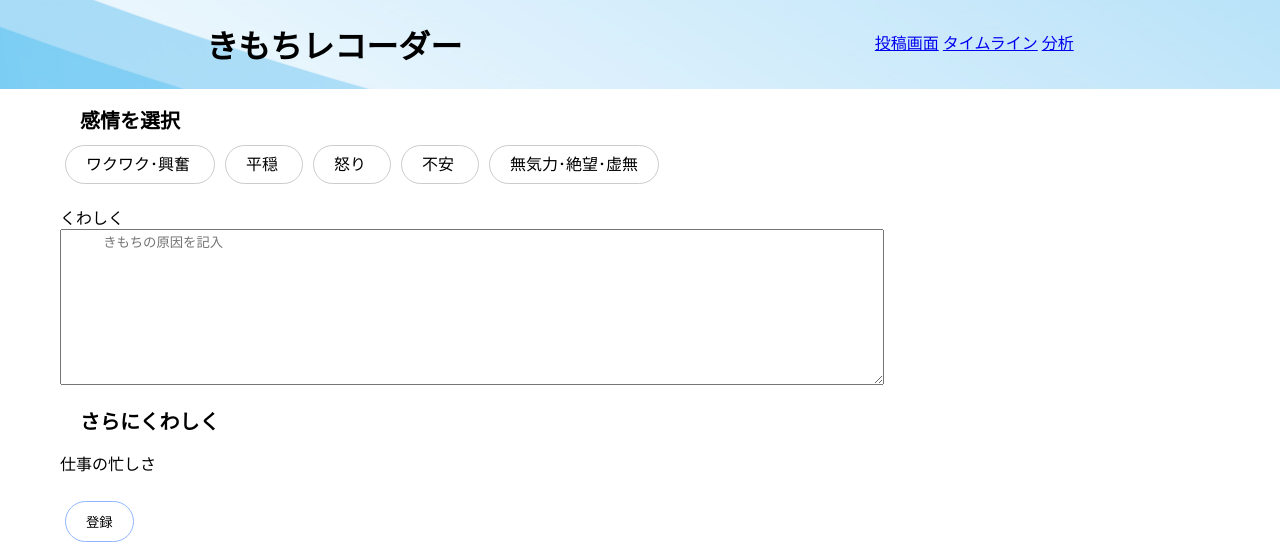
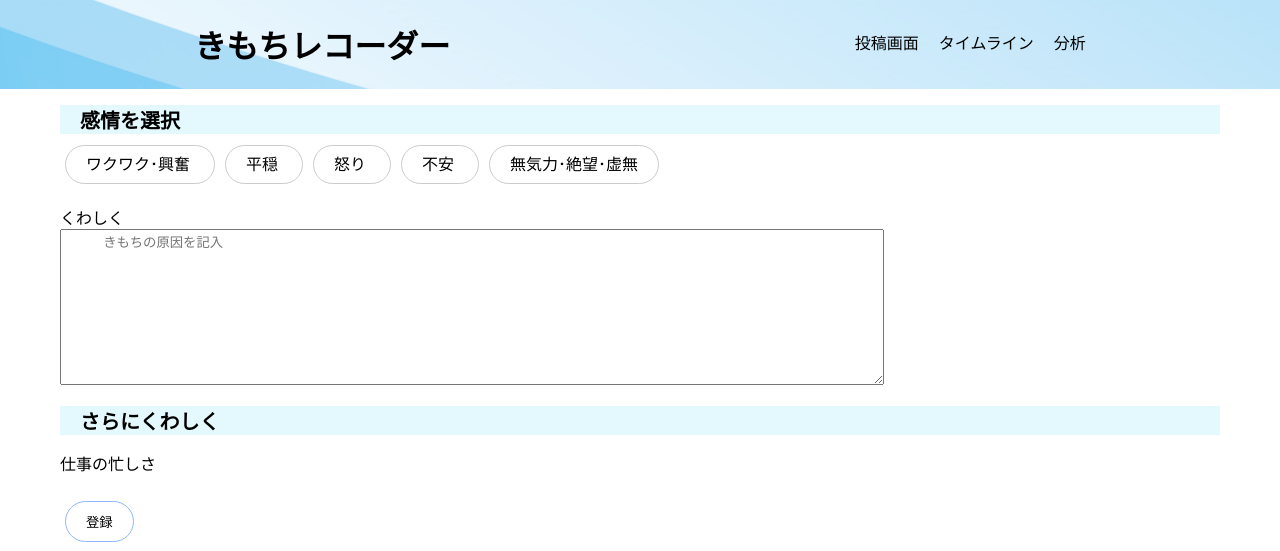
Before and after one commit to M2U7BF/emotion_recorder, a Django app: page / in a window 1280 px wide. Shown: the top 551 px of the page. Run offline with Django 4.2, Linux system fonts and the light colour scheme; style sheets or scripts are compiled from the project's sources; parts of the project's set-up code (start-up, migrations or seed data) failed here and were passed over; some libraries are stand-ins or nearby versions.

Commit message:
upgrade : ナビゲーションバーのスタイルを追加

```diff
--- a/website/static/css/common.css
+++ b/website/static/css/common.css
@@ -22,6 +22,14 @@ main {
 .header__container .navbar {
   padding-top: 30px;
 }
+.header__container .navbar__link {
+  text-decoration: none;
+  color: #000000;
+  margin-left: 1em;
+}
+.header__container .navbar__link:active {
+  color: #000000;
+}
 
 .footer {
   position: absolute; /*←絶対位置*/
--- a/website/static/scss/common.scss
+++ b/website/static/scss/common.scss
@@ -6,7 +6,6 @@ main{
     padding: 0px 60px;
 }
 
-// ヘッダーのスタイル
 .header{
     background: url(../img/header_image.jpg) repeat-x 0% 30%;
 
@@ -22,13 +21,20 @@ main{
         .navbar{
             padding-top: 30px;
 
-            // &__link{
-            // }
+            &__link{
+                text-decoration: none;
+                color: #000000;
+
+                margin-left: 1em;
+            }
+            &__link:active {
+            color: #000000;
+            }
         }
     }
 }
 
-// フッターのスタイル
+
 .footer{
     position: absolute;/*←絶対位置*/
     bottom: 0; /*下に固定*/
@@ -45,4 +51,5 @@ main{
     padding-left: 1em;
     font-size: 20px;
     color: inherit;
+    background-color: #e4f9fe;
 }
```
Also changed, not shown: 1 other file.
